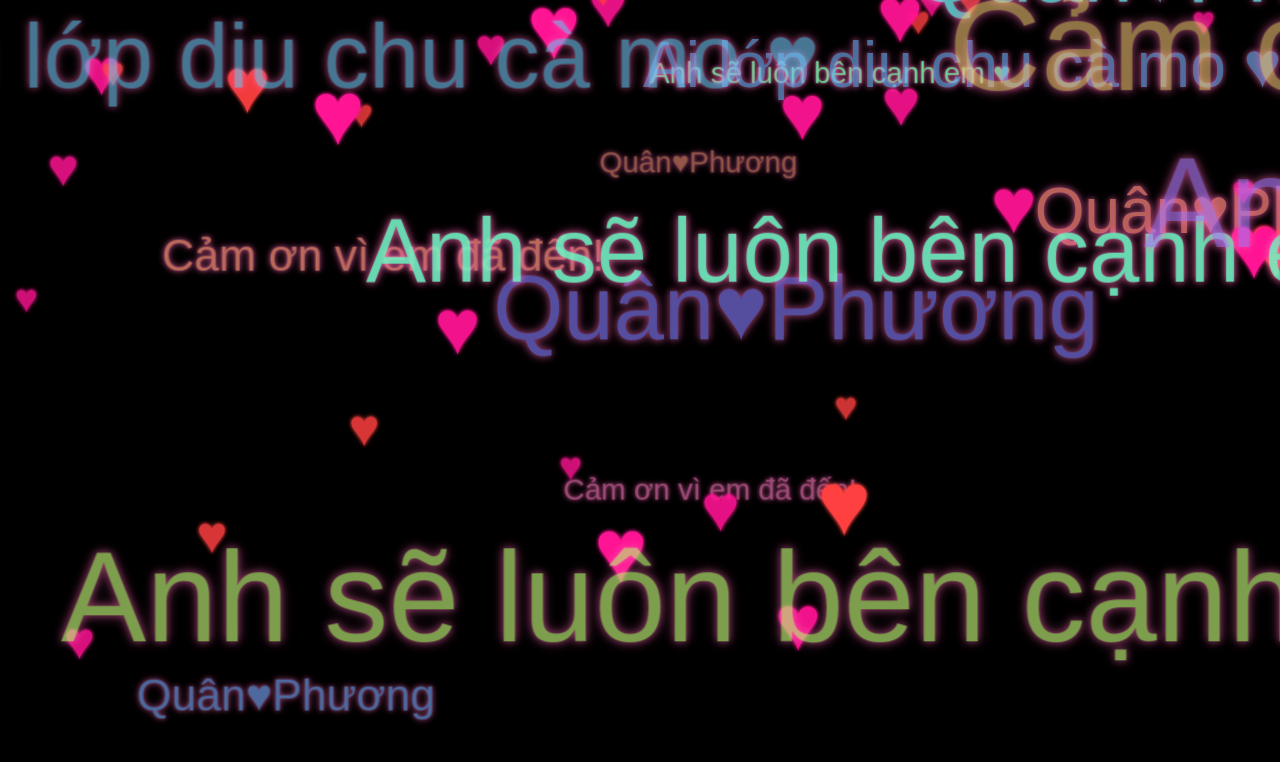
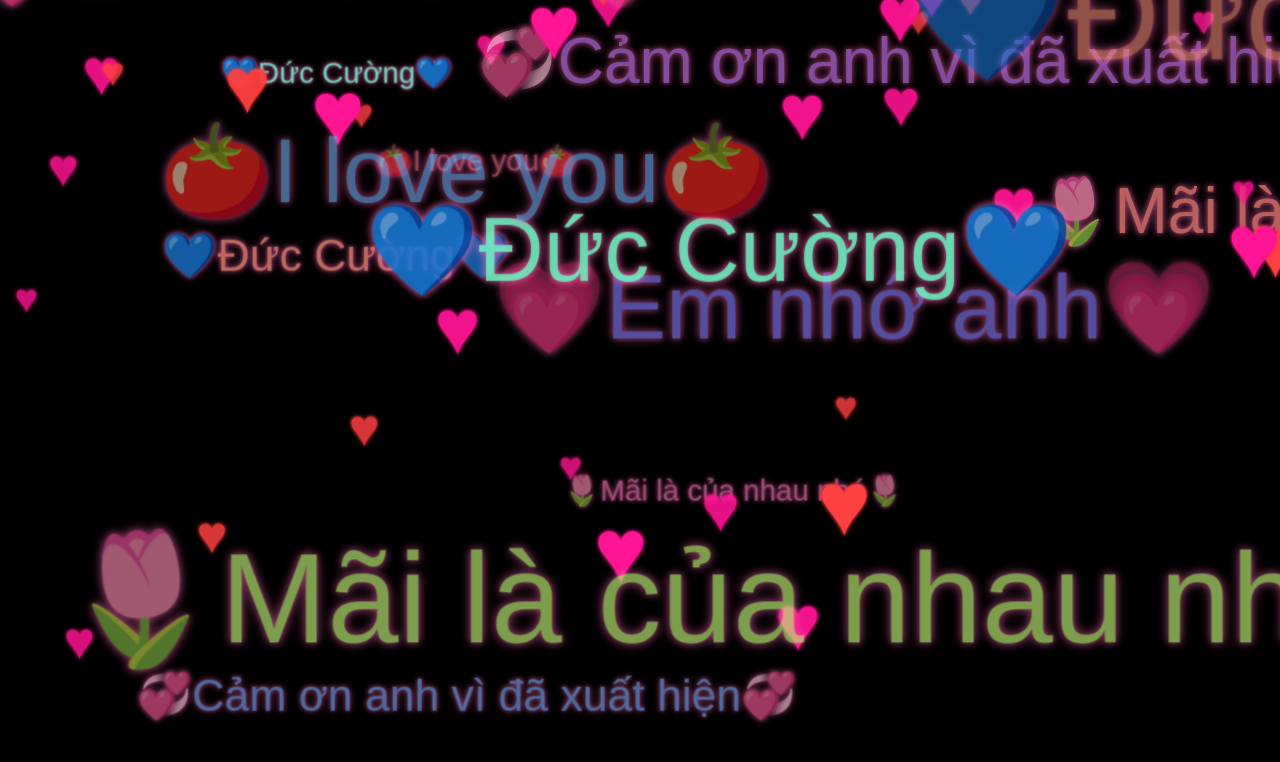
Before and after one commit to love-forever3/love53, a plain HTML site: page index.html in a window 1280 px wide. Shown: the top 762 px of the page. Drawn offline with Linux system fonts and the light colour scheme.

Commit message:
Update index.html

```diff
--- a/index.html
+++ b/index.html
@@ -134,10 +134,36 @@
     </audio>
     <script>
         const texts = [
-            "Cảm ơn vì em đã đến!",
-            "Ai lớp diu chu cà mo ♥",
-            "Anh sẽ luôn bên cạnh em ♥",
-            "Quân♥Phương"
+            "💙Đức Cường💙",
+  "💗Em nhớ anh💗",
+  "🍅I love you🍅",
+  "💞Cảm ơn anh vì đã xuất hiện💞",
+  "🌷Mãi là của nhau nhé🌷",
+"💙Đức Cường💙",
+  "💗Em nhớ anh💗",
+  "🍅I love you🍅",
+  "💞Cảm ơn anh vì đã xuất hiện💞",
+  "🌷Mãi là của nhau nhé🌷",
+"💙Đức Cường💙",
+  "💗Em nhớ anh💗",
+  "🍅I love you🍅",
+  "💞Cảm ơn anh vì đã xuất hiện💞",
+  "🌷Mãi là của nhau nhé🌷",
+"💙Đức Cường💙",
+  "💗Em nhớ anh💗",
+  "🍅I love you🍅",
+  "💞Cảm ơn anh vì đã xuất hiện💞",
+  "🌷Mãi là của nhau nhé🌷",
+"💙Đức Cường💙",
+  "💗Em nhớ anh💗",
+  "🍅I love you🍅",
+  "💞Cảm ơn anh vì đã xuất hiện💞",
+  "🌷Mãi là của nhau nhé🌷",
+"💙Đức Cường💙",
+  "💗Em nhớ anh💗",
+  "🍅I love you🍅",
+  "💞Cảm ơn anh vì đã xuất hiện💞",
+  "🌷Mãi là của nhau nhé🌷",
         ];
 
         const scene = document.getElementById("scene");
```
